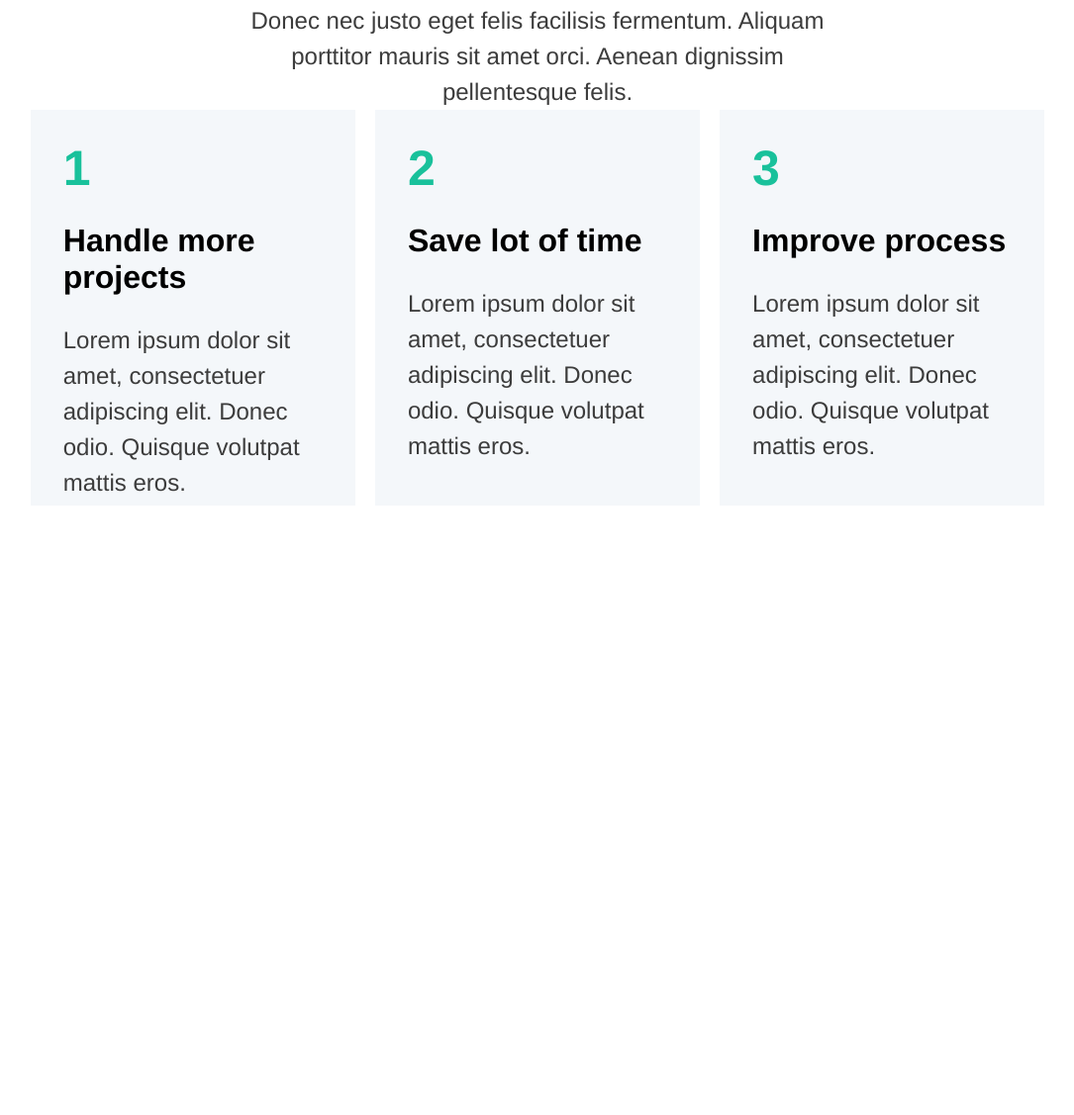
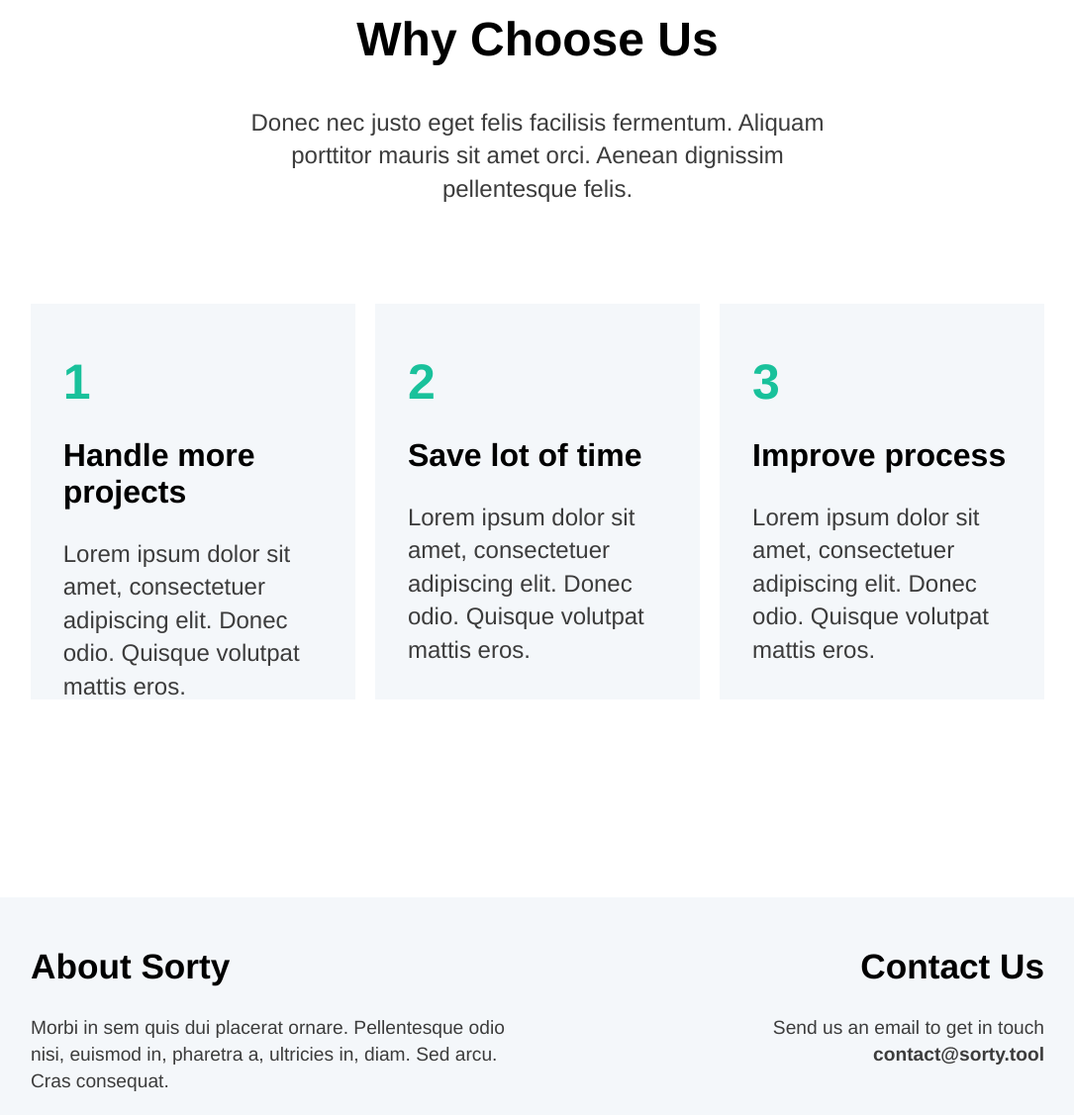
Before and after one commit to dharwishr/TB3-assessments, a plain HTML site: page index.html in a window 1280 px wide. Shown: the part 1058-2185 px from the top of the page at 99% size, without its empty margins (97-1182 px from the left). Before the commit the page ends 1569 px from the top, so only its background shows below. Drawn offline with Linux system fonts and the light colour scheme.

Commit message:
Mockup complete

```diff
--- a/css/style.css
+++ b/css/style.css
@@ -30,7 +30,7 @@ p, a{
 p{
     font-size: 1.5em;
     font-weight: 200;
-    line-height: 1.5;
+    line-height: 1.4;
 }
 ul{
     display: inline-block;
@@ -46,6 +46,7 @@ ul li{
     display: inline-block;
     position: absolute;
     right:0;
+    margin:10px 0;
 }
 button{
     padding:15px 20px;
@@ -97,6 +98,7 @@ button{
 }
 .landing-h1{
     font-size: 3em;
+    margin-top:100px;
 }
 .align-center{
     text-align: center;
@@ -106,6 +108,8 @@ button{
     margin:0;
     padding:0;
     width: 100%;
+    margin-top:100px;
+    margin-bottom: 200px;
 }
 .flex-box{
     width: 200px;
@@ -121,7 +125,7 @@ button{
 .flex-box-container{
     width: 80%;
     margin:auto;
-    margin-top: 30px;
+    margin-top: 50px;
 }
 #color-span{
     font-size: 50px;
@@ -136,3 +140,28 @@ button{
     text-align:center;
     margin:auto;
 }
+.footer-flex{
+    display: flex;
+}
+.footer{
+    height:220px;
+}
+.footer-h2{
+    font-size: 2.2em;
+}
+.footer-box{
+    margin-top: 20px;
+    display: inline-block;
+    width: 50%;
+}
+.float-right{
+    width: 50%;
+    flex-shrink: 1;
+    text-align: right;
+}
+.footer p{
+    font-size: 1.2em;
+}
+.email{
+    font-weight:bold;
+}
--- a/index.html
+++ b/index.html
@@ -50,7 +50,7 @@
                 <p class="align-center land-text">Donec nec justo eget felis facilisis fermentum. Aliquam porttitor mauris sit amet orci. Aenean dignissim pellentesque felis.</p>
                 <div class="flex-container">
 
-                        <div class="flex-box">
+                    <div class="flex-box">
                             <div class="flex-box-container">
                             <span id="color-span">1</span>
                             <h2 id="box-h2">Handle more projects</h2>
@@ -75,6 +75,21 @@
             </div>
 
         </section>
+        <section class="book-a-demo-container footer">
+            <div class="container">
+                <div class="footer-flex">
+                <div class="footer-box">
+                    <h2 class="footer-h2">About Sorty</h2>
+                    <p>Morbi in sem quis dui placerat ornare. Pellentesque odio nisi, euismod in, pharetra a, ultricies in, diam. Sed arcu. Cras consequat.</p>
+                </div>
+                <div class="footer-box float-right">
+                    <h2 class="footer-h2">Contact Us</h2>
+                    <p>Send us an email to get in touch<br>
+                        <span class="email">contact@sorty.tool</span></p>
+                </div>
+            </div>
+            </div>
+        </section>
     </div>
 
 </body>
```
